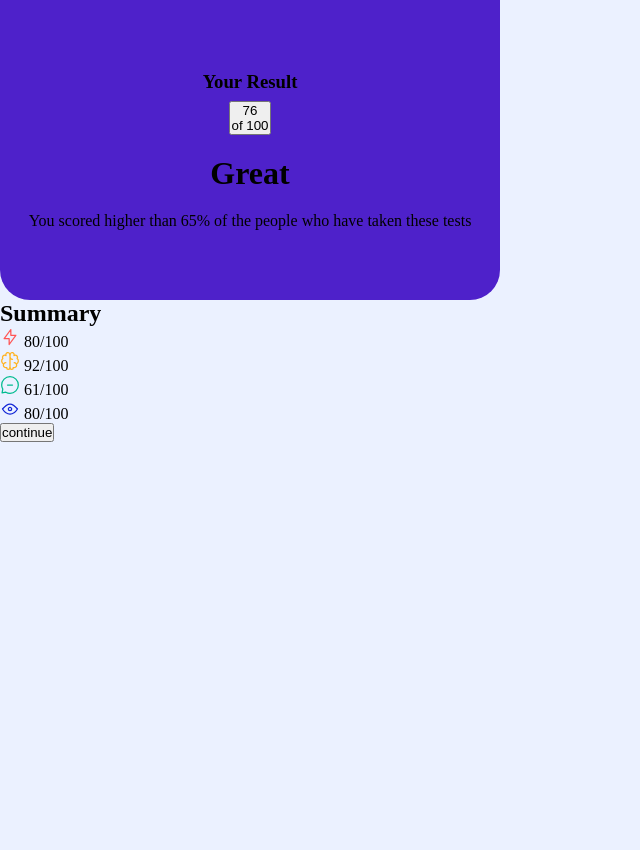
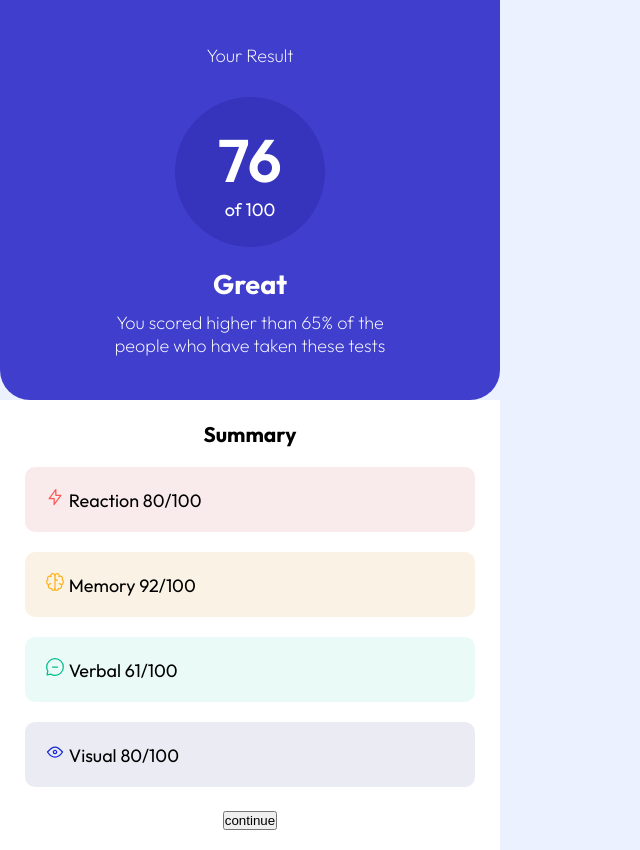
Before and after one commit to Akpede-creator/resultcomponent, a plain HTML site: page index.html in a window 1280 px wide. Shown: the whole page, without its empty margins (0-640 px from the left). Before the commit the page ends 800 px from the top, so only its background shows below. Drawn offline with Linux system fonts and the light colour scheme.

Commit message:
second changes made

```diff
--- a/index.html
+++ b/index.html
@@ -11,30 +11,34 @@
 </head>
 <body>
  <div class="firstbox">
-    <h3>Your Result</h3>
-    <button class="firstbutton"><span class="enlarge76">76</span><br>of 100</button>
-  <h1>Great</h1>
-  <p>You scored higher than 65% of the people who have taken these tests</p>
+    <p>Your Result</p>
+    <div class="firstbuttonlike"><span class="enlarge76">76</span><br>of 100</div>
+  <h2>Great<h2>
+  <p>You scored higher than 65% of the <br>people who have taken these tests</p>
 </div>
 <div class="secondbox">
-    <h2>Summary</h2>
+    <h3>Summary</h3>
     <div class="inbox1" >
         <img src="images/icon-reaction.svg">
+        <span>Reaction</span>
         <span>80/100</span>
     </div>
     <div class="inbox2">
       <img src="images/icon-memory.svg">
+      <span>Memory</span>
       <span>92/100</span>
   </div>
   <div class="inbox3">
     <img src="images/icon-verbal.svg">
+    <span>Verbal</span>
     <span>61/100</span>
 </div>
 <div class="inbox4">
   <img src="images/icon-visual.svg">
+  <span>Visual</span>
   <span>80/100</span>
 </div>
-<button class="secondbutton">continue</button>
+<button>continue</button>
 </div>
 
 </body>
--- a/resultsummary.css
+++ b/resultsummary.css
@@ -3,7 +3,7 @@
     padding: 0%;
 }
 :root{
---light-red: hsl(0, 100%, 67%);
+--light-red: hsl(0, 50%, 53%);
 --orangey-yellow: hsl(39, 100%, 56%);
 --green-teal: hsl(166, 100%, 37%);
 --cobalt-blue: hsl(234, 85%, 45%);
@@ -26,25 +26,84 @@
   }
   body{
     background-color: var(--Pale-blue);
+    font-family: "Outfit", serif;
+    color: white;
+    font-size: 18px;
   }
 
-
-
+   p{
+    font-weight: 200;
+    font-size: 18px;
+    text-align: center;
+    padding: 10px;
+   }
+   span, h3{
+    color: black;
+   }
 
 
 @media screen and (min-width: 375px){
   .firstbox{
     display: block;
     width: 500px;
-    height: 300px;
+    height: 400px;
     border-bottom-right-radius: 30px;
     border-bottom-left-radius: 30px;
     align-content: center;
     justify-items: center;
-    line-height: 2;
-    background-color: var(--Violet-blue);
+    background-color: hsla(241, 58%, 52%, 0.999);
 }
   .secondbox{
-    display: inline-table;
+    background-color: var(--White);
+    width: 500px;
+    height: 450px;
+    align-content: center;
+    justify-items: center;
   }
+  .enlarge76{
+    font-size: 60px;
+    font-weight: 600;
+    color: white;
+  }
+  .firstbuttonlike{
+    width: 150px;
+    height: 150px;
+    border-radius: 100%;
+    margin: 20px;
+    text-align: center;
+    align-content: center;
+    background-color: hsla(241, 90%, 24%, 0.173);
+
+  }
+  .inbox1{
+    background-color:  hsl(0, 56%, 95%);
+    width: 410px;
+    padding: 20px;
+    border-radius: 10px;
+    margin: 20px;
+
+
+  }
+  .inbox2{
+    background-color:  hsl(39, 67%, 94%);
+    width: 410px;
+    padding: 20px;
+    border-radius: 10px;
+    margin: 20px;
+  }
+  .inbox3{
+    background-color:  hsl(168, 65%, 95%);
+    width: 410px;
+    padding: 20px;
+    border-radius: 10px;
+    margin: 20px;
+  }
+  .inbox4{
+    background-color:  hsl(240, 31%, 94%);
+    width: 410px;
+    padding: 20px;
+    border-radius: 10px;
+    margin: 20px
+  }
+
 }
```
